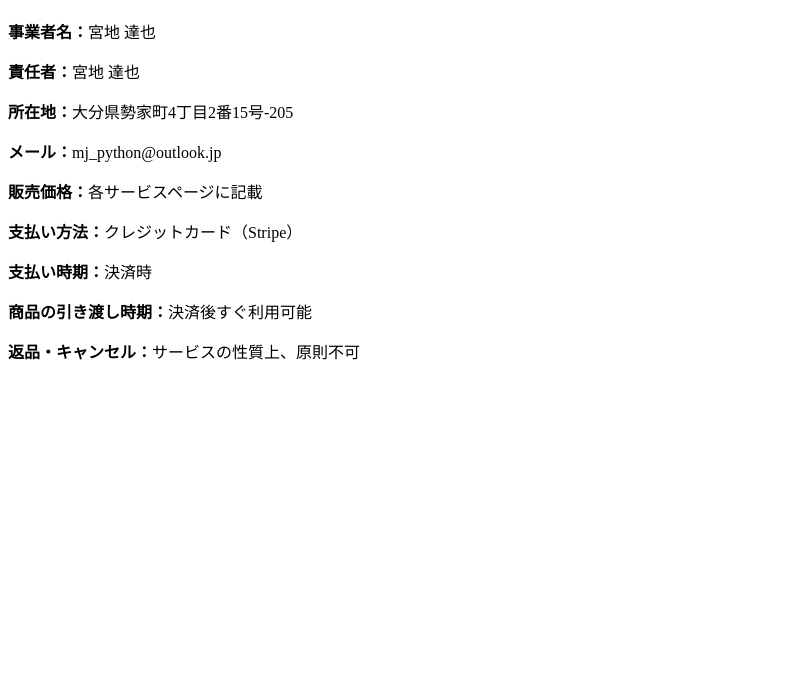
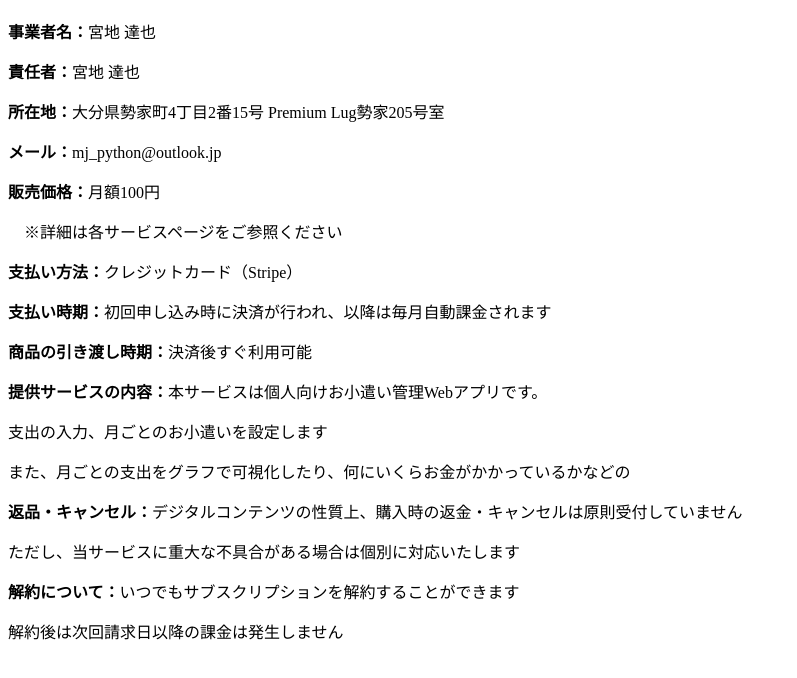
Before and after one commit to mj-coffee/tokusho-law, a plain HTML site: page index.html in a window 1280 px wide. Shown: the part 70-748 px from the top of the page, without its empty margins (0-797 px from the left). Drawn offline with Linux system fonts and the light colour scheme.

Commit message:
Update index.html

```diff
--- a/index.html
+++ b/index.html
@@ -10,15 +10,24 @@
 
   <p><strong>事業者名：</strong>宮地 達也</p>
   <p><strong>責任者：</strong>宮地 達也</p>
-  <p><strong>所在地：</strong>大分県勢家町4丁目2番15号-205</p>
+  <p><strong>所在地：</strong>大分県勢家町4丁目2番15号 Premium Lug勢家205号室</p>
   <p><strong>メール：</strong>mj_python@outlook.jp</p>
 
-  <p><strong>販売価格：</strong>各サービスページに記載</p>
+  <p><strong>販売価格：</strong>月額100円</p>
+  <p>　※詳細は各サービスページをご参照ください</p>
   <p><strong>支払い方法：</strong>クレジットカード（Stripe）</p>
-  <p><strong>支払い時期：</strong>決済時</p>
+  <p><strong>支払い時期：</strong>初回申し込み時に決済が行われ、以降は毎月自動課金されます</p>
 
   <p><strong>商品の引き渡し時期：</strong>決済後すぐ利用可能</p>
 
-  <p><strong>返品・キャンセル：</strong>サービスの性質上、原則不可</p>
+  <p><strong>提供サービスの内容：</strong>本サービスは個人向けお小遣い管理Webアプリです。</p>
+  <p>支出の入力、月ごとのお小遣いを設定します</p>
+  <p>また、月ごとの支出をグラフで可視化したり、何にいくらお金がかかっているかなどの</p>
+
+  <p><strong>返品・キャンセル：</strong>デジタルコンテンツの性質上、購入時の返金・キャンセルは原則受付していません</p>
+  <p>ただし、当サービスに重大な不具合がある場合は個別に対応いたします</p>
+
+  <p><strong>解約について：</strong>いつでもサブスクリプションを解約することができます</p>
+  <p>解約後は次回請求日以降の課金は発生しません</p>
 </body>
 </html>
```
